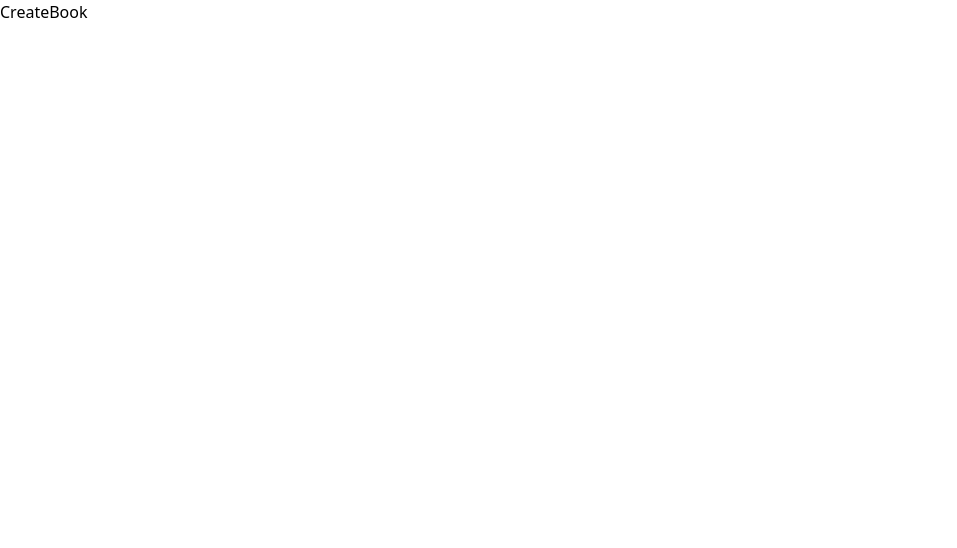
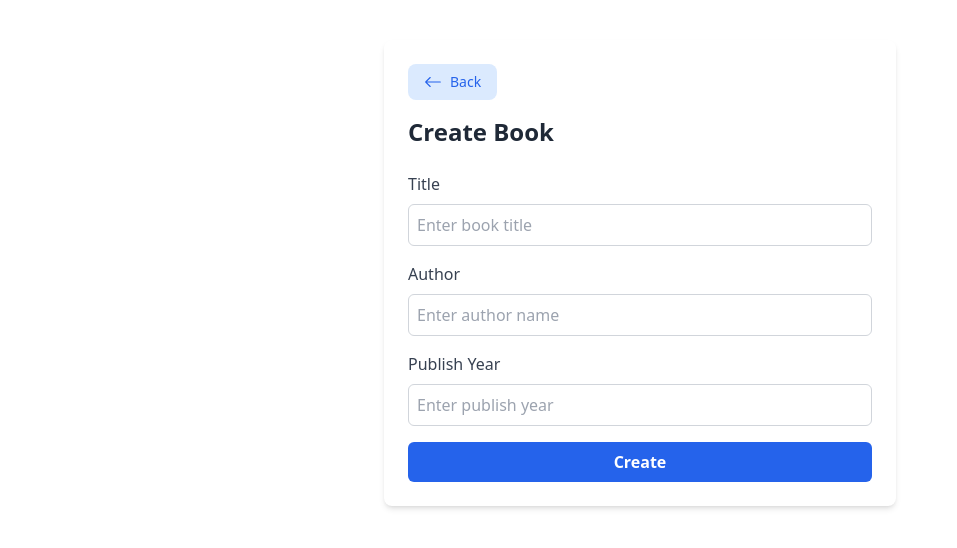
Before and after one commit to mayurk224/Book_Store_App-Frontend, a React (Vite) app: page /books/create in a window 1280 px wide. Shown: the top 548 px of the page, without its empty margins (0-957 px from the left). Built offline with nearby package versions, Linux system fonts and the light colour scheme.

Commit message:
added form in CreateBook page to add new book to collection

```diff
--- a/src/pages/CreateBook.jsx
+++ b/src/pages/CreateBook.jsx
@@ -1,9 +1,100 @@
-import React from 'react'
+import axios from "axios";
+import React, { useState } from "react";
+import { useNavigate } from "react-router-dom";
+import BackButton from "../components/BackButton";
+import Spinner from "../components/Spinner";
 
 const CreateBook = () => {
+  const [title, setTitle] = useState("");
+  const [author, setAuthor] = useState("");
+  const [publishYear, setPublishYear] = useState("");
+  const [loading, setLoading] = useState(false);
+  const navigate = useNavigate();
+
+  const handleSaveBook = () => {
+    const data = {
+      title,
+      author,
+      publishYear,
+    };
+    setLoading(true);
+    axios
+      .post("http://localhost:5555/books", data)
+      .then(() => {
+        setLoading(false);
+        navigate("/");
+      })
+      .catch((err) => {
+        alert("Error: " + err.message);
+        setLoading(false);
+      });
+  };
+
   return (
-    <div>CreateBook</div>
-  )
-}
+    <div className="container mx-auto max-w-lg p-6 bg-white shadow-md rounded-lg mt-10">
+      <BackButton />
+      <h1 className="text-2xl font-semibold text-gray-800 mb-6">Create Book</h1>
+      {loading ? (
+        <div className="flex justify-center items-center">
+          <Spinner />
+        </div>
+      ) : (
+        <div className="space-y-4">
+          <div className="flex flex-col">
+            <label htmlFor="title" className="text-gray-700 font-medium mb-2">
+              Title
+            </label>
+            <input
+              type="text"
+              name="title"
+              id="title"
+              value={title}
+              onChange={(e) => setTitle(e.target.value)}
+              className="p-2 border border-gray-300 rounded-md focus:outline-none focus:ring-2 focus:ring-blue-500"
+              placeholder="Enter book title"
+            />
+          </div>
+          <div className="flex flex-col">
+            <label htmlFor="author" className="text-gray-700 font-medium mb-2">
+              Author
+            </label>
+            <input
+              type="text"
+              name="author"
+              id="author"
+              value={author}
+              onChange={(e) => setAuthor(e.target.value)}
+              className="p-2 border border-gray-300 rounded-md focus:outline-none focus:ring-2 focus:ring-blue-500"
+              placeholder="Enter author name"
+            />
+          </div>
+          <div className="flex flex-col">
+            <label
+              htmlFor="publishYear"
+              className="text-gray-700 font-medium mb-2"
+            >
+              Publish Year
+            </label>
+            <input
+              type="number"
+              name="publishYear"
+              id="publishYear"
+              value={publishYear}
+              onChange={(e) => setPublishYear(e.target.value)}
+              className="p-2 border border-gray-300 rounded-md focus:outline-none focus:ring-2 focus:ring-blue-500"
+              placeholder="Enter publish year"
+            />
+          </div>
+          <button
+            onClick={handleSaveBook}
+            className="w-full py-2 px-4 bg-blue-600 text-white font-semibold rounded-md hover:bg-blue-700 transition duration-150 ease-in-out"
+          >
+            Create
+          </button>
+        </div>
+      )}
+    </div>
+  );
+};
 
-export default CreateBook
+export default CreateBook;
--- a/src/pages/ViewBook.jsx
+++ b/src/pages/ViewBook.jsx
@@ -51,10 +51,6 @@ const ViewBook = () => {
               {book.author}
             </p>
             <p>
-              <span className="font-medium text-gray-700">Description:</span>{" "}
-              {book.description}
-            </p>
-            <p>
               <span className="font-medium text-gray-700">Publish Year:</span>{" "}
               {book.publishYear}
             </p>
```
